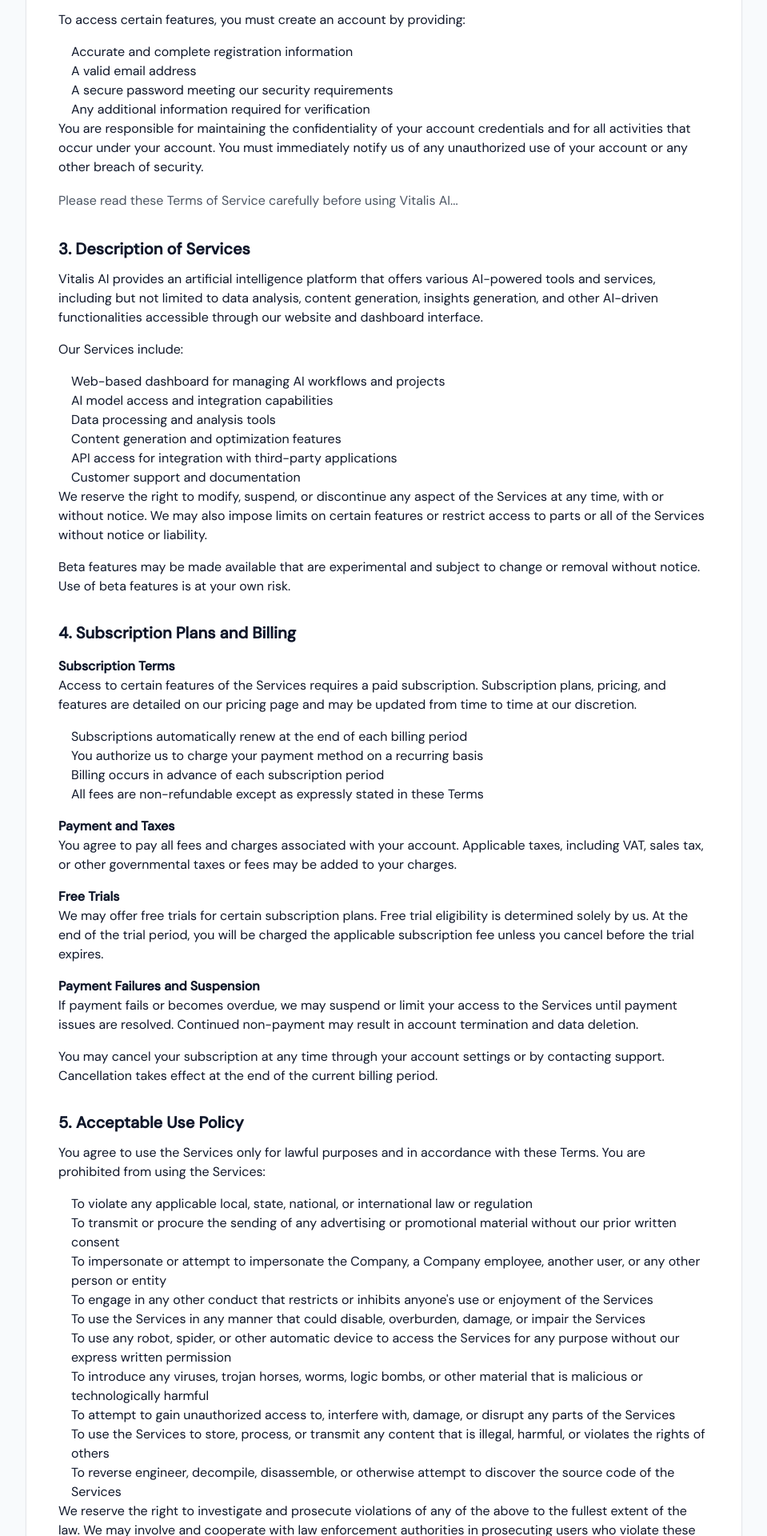
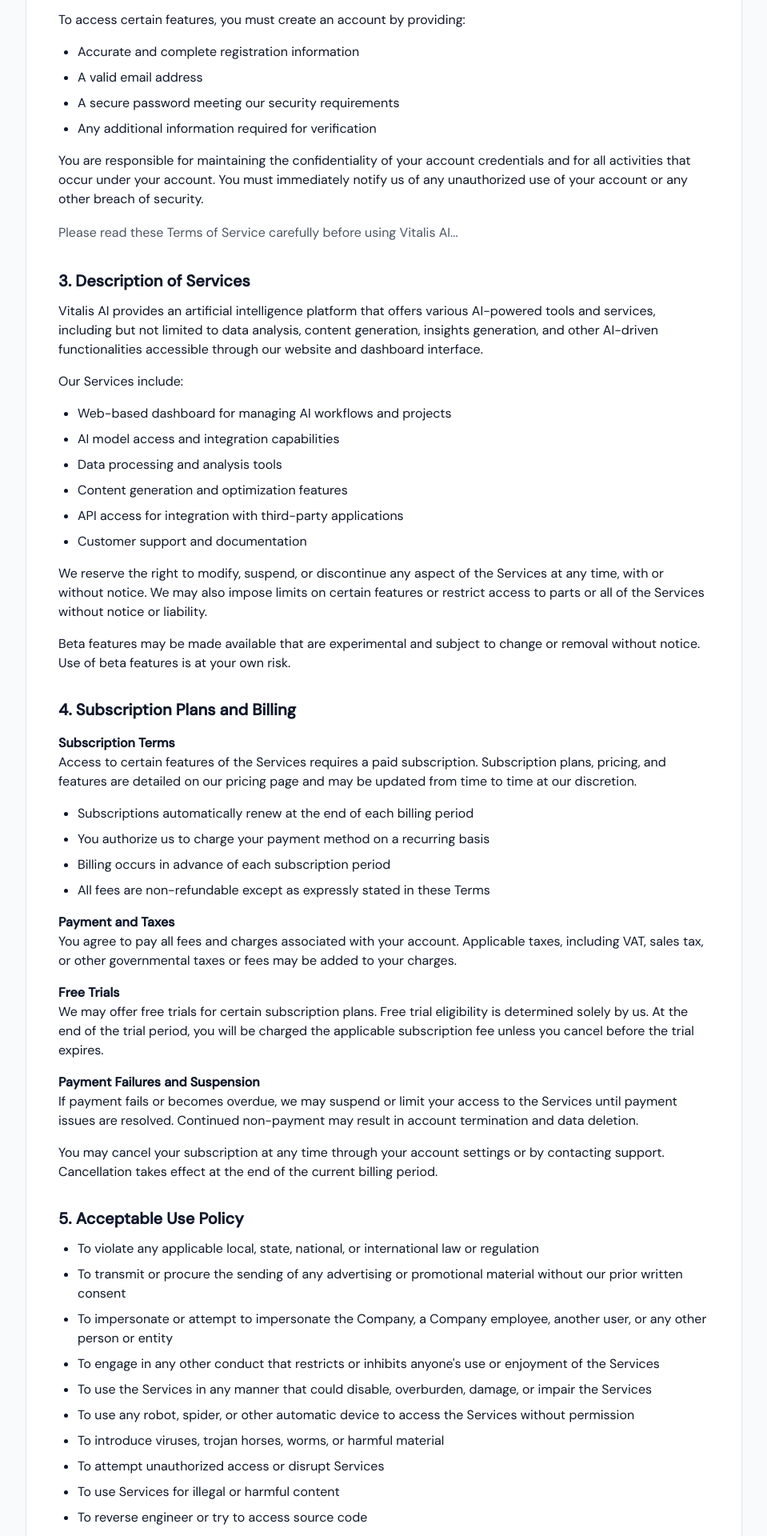
Before and after one commit to sairamreddynaredla/vitalis-ai-redesign, a React (Vite) app: page /terms in a window 1280 px wide. Shown: the part 820-2740 px from the top of the page at 80% size, without its empty margins (160-1119 px from the left). Built offline with nearby package versions, Linux system fonts and the light colour scheme.

Commit message:
fixed bullet points in terms page

```diff
--- a/src/pages/TermsofService.jsx
+++ b/src/pages/TermsofService.jsx
@@ -47,10 +47,12 @@
           To access certain features, you must create an account by providing:
         </p>
 
-        <p className="ml-4">Accurate and complete registration information</p>
-        <p className="ml-4">A valid email address</p>
-        <p className="ml-4">A secure password meeting our security requirements</p>
-        <p className="ml-4">Any additional information required for verification</p>
+       <ul className="list-disc pl-6 space-y-2 mb-4">
+  <li>Accurate and complete registration information</li>
+  <li>A valid email address</li>
+  <li>A secure password meeting our security requirements</li>
+  <li>Any additional information required for verification</li>
+</ul>
 
         <p className="mb-4">
           You are responsible for maintaining the confidentiality of your account credentials and for all activities that occur under your account. You must immediately notify us of any unauthorized use of your account or any other breach of security.
@@ -71,13 +73,14 @@
 
         <p className="mb-4">Our Services include:</p>
 
-        <p className="ml-4">Web-based dashboard for managing AI workflows and projects</p>
-        <p className="ml-4">AI model access and integration capabilities</p>
-        <p className="ml-4">Data processing and analysis tools</p>
-        <p className="ml-4">Content generation and optimization features</p>
-        <p className="ml-4">API access for integration with third-party applications</p>
-        <p className="ml-4">Customer support and documentation</p>
-
+       <ul className="list-disc pl-6 space-y-2 mb-4">
+  <li>Web-based dashboard for managing AI workflows and projects</li>
+  <li>AI model access and integration capabilities</li>
+  <li>Data processing and analysis tools</li>
+  <li>Content generation and optimization features</li>
+  <li>API access for integration with third-party applications</li>
+  <li>Customer support and documentation</li>
+</ul>
         <p className="mb-4">
           We reserve the right to modify, suspend, or discontinue any aspect of the Services at any time, with or without notice. We may also impose limits on certain features or restrict access to parts or all of the Services without notice or liability.
         </p>
@@ -95,10 +98,12 @@
           Access to certain features of the Services requires a paid subscription. Subscription plans, pricing, and features are detailed on our pricing page and may be updated from time to time at our discretion.
         </p>
 
-        <p className="ml-4">Subscriptions automatically renew at the end of each billing period</p>
-        <p className="ml-4">You authorize us to charge your payment method on a recurring basis</p>
-        <p className="ml-4">Billing occurs in advance of each subscription period</p>
-        <p className="ml-4">All fees are non-refundable except as expressly stated in these Terms</p>
+       <ul className="list-disc pl-6 space-y-2 mb-4">
+  <li>Subscriptions automatically renew at the end of each billing period</li>
+  <li>You authorize us to charge your payment method on a recurring basis</li>
+  <li>Billing occurs in advance of each subscription period</li>
+  <li>All fees are non-refundable except as expressly stated in these Terms</li>
+</ul>
 
         <p className="font-semibold mt-4">Payment and Taxes</p>
 
@@ -125,21 +130,18 @@
         {/* 5 */}
         <h2 className="text-xl font-semibold mt-8 mb-3">5. Acceptable Use Policy</h2>
 
-        <p className="mb-4">
-          You agree to use the Services only for lawful purposes and in accordance with these Terms. You are prohibited from using the Services:
-        </p>
-
-        <p className="ml-4">To violate any applicable local, state, national, or international law or regulation</p>
-        <p className="ml-4">To transmit or procure the sending of any advertising or promotional material without our prior written consent</p>
-        <p className="ml-4">To impersonate or attempt to impersonate the Company, a Company employee, another user, or any other person or entity</p>
-        <p className="ml-4">To engage in any other conduct that restricts or inhibits anyone's use or enjoyment of the Services</p>
-        <p className="ml-4">To use the Services in any manner that could disable, overburden, damage, or impair the Services</p>
-        <p className="ml-4">To use any robot, spider, or other automatic device to access the Services for any purpose without our express written permission</p>
-        <p className="ml-4">To introduce any viruses, trojan horses, worms, logic bombs, or other material that is malicious or technologically harmful</p>
-        <p className="ml-4">To attempt to gain unauthorized access to, interfere with, damage, or disrupt any parts of the Services</p>
-        <p className="ml-4">To use the Services to store, process, or transmit any content that is illegal, harmful, or violates the rights of others</p>
-        <p className="ml-4">To reverse engineer, decompile, disassemble, or otherwise attempt to discover the source code of the Services</p>
-
+        <ul className="list-disc pl-6 space-y-2 mb-4">
+  <li>To violate any applicable local, state, national, or international law or regulation</li>
+  <li>To transmit or procure the sending of any advertising or promotional material without our prior written consent</li>
+  <li>To impersonate or attempt to impersonate the Company, a Company employee, another user, or any other person or entity</li>
+  <li>To engage in any other conduct that restricts or inhibits anyone's use or enjoyment of the Services</li>
+  <li>To use the Services in any manner that could disable, overburden, damage, or impair the Services</li>
+  <li>To use any robot, spider, or other automatic device to access the Services without permission</li>
+  <li>To introduce viruses, trojan horses, worms, or harmful material</li>
+  <li>To attempt unauthorized access or disrupt Services</li>
+  <li>To use Services for illegal or harmful content</li>
+  <li>To reverse engineer or try to access source code</li>
+</ul>
         <p className="mb-6">
           We reserve the right to investigate and prosecute violations of any of the above to the fullest extent of the law. We may involve and cooperate with law enforcement authorities in prosecuting users who violate these Terms.
         </p>
@@ -164,11 +166,12 @@
 
 <p className="mb-2">You represent and warrant that:</p>
 
-<p className="ml-4">You own or have the necessary rights to submit your User Content</p>
-<p className="ml-4">Your User Content does not infringe any third-party rights</p>
-<p className="ml-4">Your User Content complies with applicable laws and these Terms</p>
-<p className="ml-4">Your User Content does not contain any confidential or proprietary information of third parties</p>
-
+<ul className="list-disc pl-6 space-y-2 mb-4">
+  <li>You own or have the necessary rights to submit your User Content</li>
+  <li>Your User Content does not infringe any third-party rights</li>
+  <li>Your User Content complies with applicable laws and these Terms</li>
+  <li>Your User Content does not contain confidential or proprietary information of third parties</li>
+</ul>
 <p className="font-semibold mt-4">Our Intellectual Property</p>
 
 <p className="mb-6">
@@ -194,18 +197,19 @@
 
 <p className="mb-2">You acknowledge and agree that:</p>
 
-<p className="ml-4">AI Outputs may be inaccurate, incomplete, biased, or inappropriate for your specific use case</p>
-<p className="ml-4">You are solely responsible for reviewing, validating, and verifying all AI Outputs before use</p>
-<p className="ml-4">You must ensure that your use of AI Outputs complies with applicable laws and regulations</p>
-<p className="ml-4">AI Outputs are not a substitute for professional judgment, advice, or expertise</p>
-<p className="ml-4">We do not guarantee the accuracy, completeness, or reliability of any AI Outputs</p>
+<ul className="list-disc pl-6 space-y-2 mb-4">
+  <li>AI Outputs may be inaccurate, incomplete, biased, or inappropriate</li>
+  <li>You are responsible for reviewing and validating outputs</li>
+  <li>You must ensure compliance with laws</li>
+  <li>AI Outputs are not a substitute for professional advice</li>
+  <li>We do not guarantee accuracy or reliability</li>
+</ul>
 
 <p className="font-semibold mt-4">Ownership of AI Outputs</p>
 
 <p className="mb-6">
   Subject to your compliance with these Terms and payment of applicable fees, you may use AI Outputs generated in response to your specific prompts for your legitimate business purposes. However, AI Outputs may not be unique and other users may receive similar outputs for similar prompts.
 </p>
-
 {/* 8 */}
 <h2 className="text-xl font-semibold mt-8 mb-3">
   8. Privacy and Data Protection
@@ -305,31 +309,45 @@
   Some jurisdictions do not allow the limitation or exclusion of liability for incidental or consequential damages, so the above limitation or exclusion may not apply to you.
 </p>
 
+
+
 {/* 13 */}
 <h2 className="text-xl font-semibold mt-8 mb-3">13. Indemnification</h2>
 <p className="mb-4">
   You agree to defend, indemnify, and hold harmless Vitalis AI, its affiliates, licensors, and service providers, and its and their respective officers, directors, employees, contractors, agents, licensors, suppliers, successors, and assigns from and against any claims, liabilities, damages, judgments, awards, losses, costs, expenses, or fees (including reasonable attorneys' fees) arising out of or relating to:
 </p>
-<p className="ml-4">Your violation of these Terms or our policies</p>
-<p className="ml-4">Your use of the Services, including any data or content transmitted or received by you</p>
-<p className="ml-4">Your violation of any rights of another party, including any users</p>
-<p className="ml-4">Your violation of any applicable laws, rules, or regulations</p>
-<p className="ml-4">Any User Content you provide</p>
-<p className="ml-4">Your willful misconduct</p>
+<ul className="list-disc pl-6 space-y-2 mb-4">
+  <li>Your violation of these Terms or our policies</li>
+  <li>Your use of the Services, including any data or content transmitted or received by you</li>
+  <li>Your violation of any rights of another party, including any users</li>
+  <li>Your violation of any applicable laws, rules, or regulations</li>
+  <li>Any User Content you provide</li>
+  <li>Your willful misconduct</li>
+</ul>
 <p className="mb-6">This indemnification obligation will survive the termination of your account and these Terms.</p>
 
 {/* 14 */}
 <h2 className="text-xl font-semibold mt-8 mb-3">14. Termination</h2>
+
 <p className="font-semibold mt-4">Termination by You</p>
-<p className="mb-4">You may terminate your account at any time by following the account closure process in your account settings or by contacting customer support. Upon termination, your right to access and use the Services will cease immediately.</p>
+<p className="mb-4">
+  You may terminate your account at any time by following the account closure process in your account settings or by contacting customer support. Upon termination, your right to access and use the Services will cease immediately.
+</p>
+
 <p className="font-semibold mt-4">Termination by Us</p>
-<p className="mb-4">We may terminate or suspend your account and access to the Services immediately, without prior notice or liability, for any reason, including without limitation if you breach these Terms, violate our policies, or engage in conduct that we determine to be harmful to other users or our business interests.</p>
+<p className="mb-4">
+  We may terminate or suspend your account and access to the Services immediately, without prior notice or liability, for any reason, including without limitation if you breach these Terms, violate our policies, or engage in conduct that we determine to be harmful to other users or our business interests.
+</p>
+
 <p className="font-semibold mt-4">Effect of Termination</p>
 <p className="mb-4">Upon termination of your account:</p>
-<p className="ml-4">Your right to access and use the Services will end immediately</p>
-<p className="ml-4">We may delete your account and all associated data</p>
-<p className="ml-4">You will remain liable for all charges incurred prior to termination</p>
-<p className="ml-4">Provisions that by their nature should survive termination will survive</p>
+
+<ul className="list-disc pl-6 space-y-2 mb-4">
+  <li>Your right to access and use the Services will end immediately</li>
+  <li>We may delete your account and all associated data</li>
+  <li>You will remain liable for all charges incurred prior to termination</li>
+  <li>Provisions that by their nature should survive termination will survive</li>
+</ul>
 
 {/* 15 */}
 <h2 className="text-xl font-semibold mt-8 mb-3">15. Dispute Resolution</h2>
```
